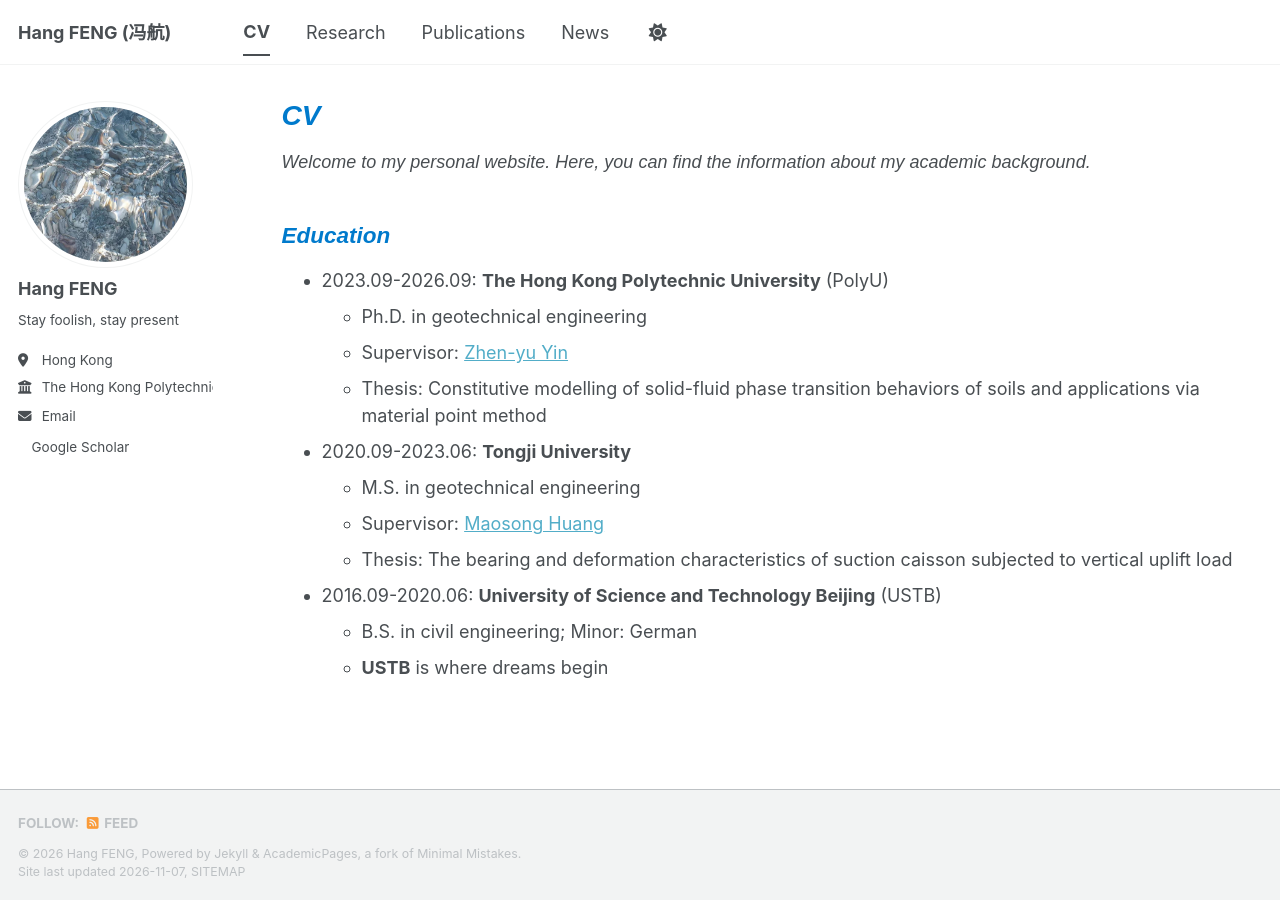
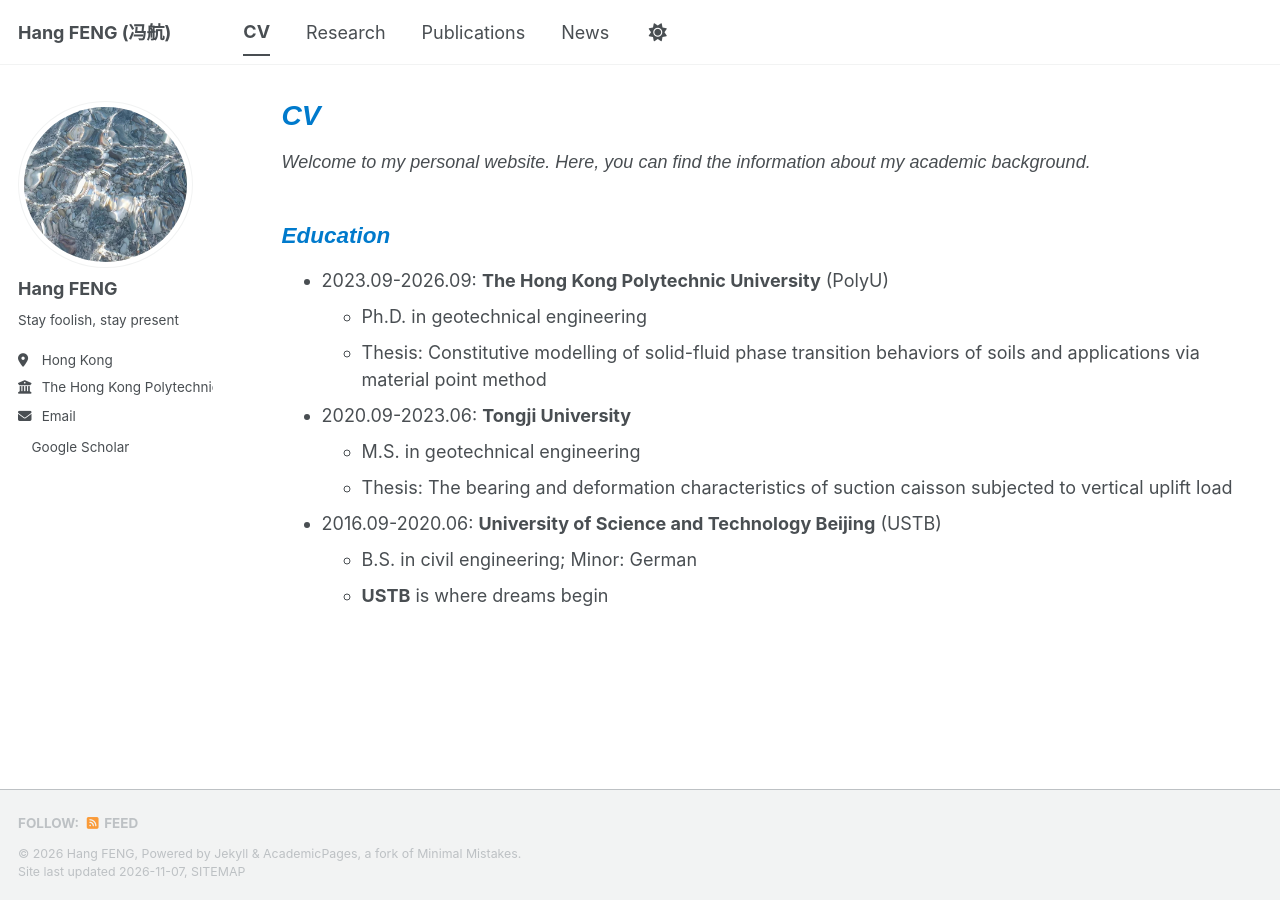
Before and after one commit to fenghang454/fenghang454.github.io, a Jekyll site: the page built from _pages/cv.md, in a window 1280 px wide. Built offline with Jekyll 4.4.1, drawn with Linux system fonts in a browser that asks for light colours; a style sheet for code colours, icons or effects is not loaded.

Commit message:
Remove supervisor information from CV
Commented out supervisor details for education entries.

```diff
--- a/_pages/cv.md
+++ b/_pages/cv.md
@@ -16,11 +16,11 @@ redirect_from:
 
 * 2023.09-2026.09: **The Hong Kong Polytechnic University** (PolyU)
   * Ph.D. in geotechnical engineering
-  * Supervisor: [Zhen-yu Yin](https://geoinvention.com/)
+  <!-- * Supervisor: [Zhen-yu Yin](https://geoinvention.com/) -->
   * Thesis: Constitutive modelling of solid-fluid phase transition behaviors of soils and applications via material point method
 * 2020.09-2023.06: **Tongji University**
   * M.S. in geotechnical engineering
-  * Supervisor: [Maosong Huang](https://geotec.tongji.edu.cn/hms/main.psp)
+   <!-- * Supervisor: [Maosong Huang](https://geotec.tongji.edu.cn/hms/main.psp) -->
   * Thesis: The bearing and deformation characteristics of suction caisson subjected to vertical uplift load
 * 2016.09-2020.06: **University of Science and Technology Beijing** (USTB)
   * B.S. in civil engineering; Minor: German
```
